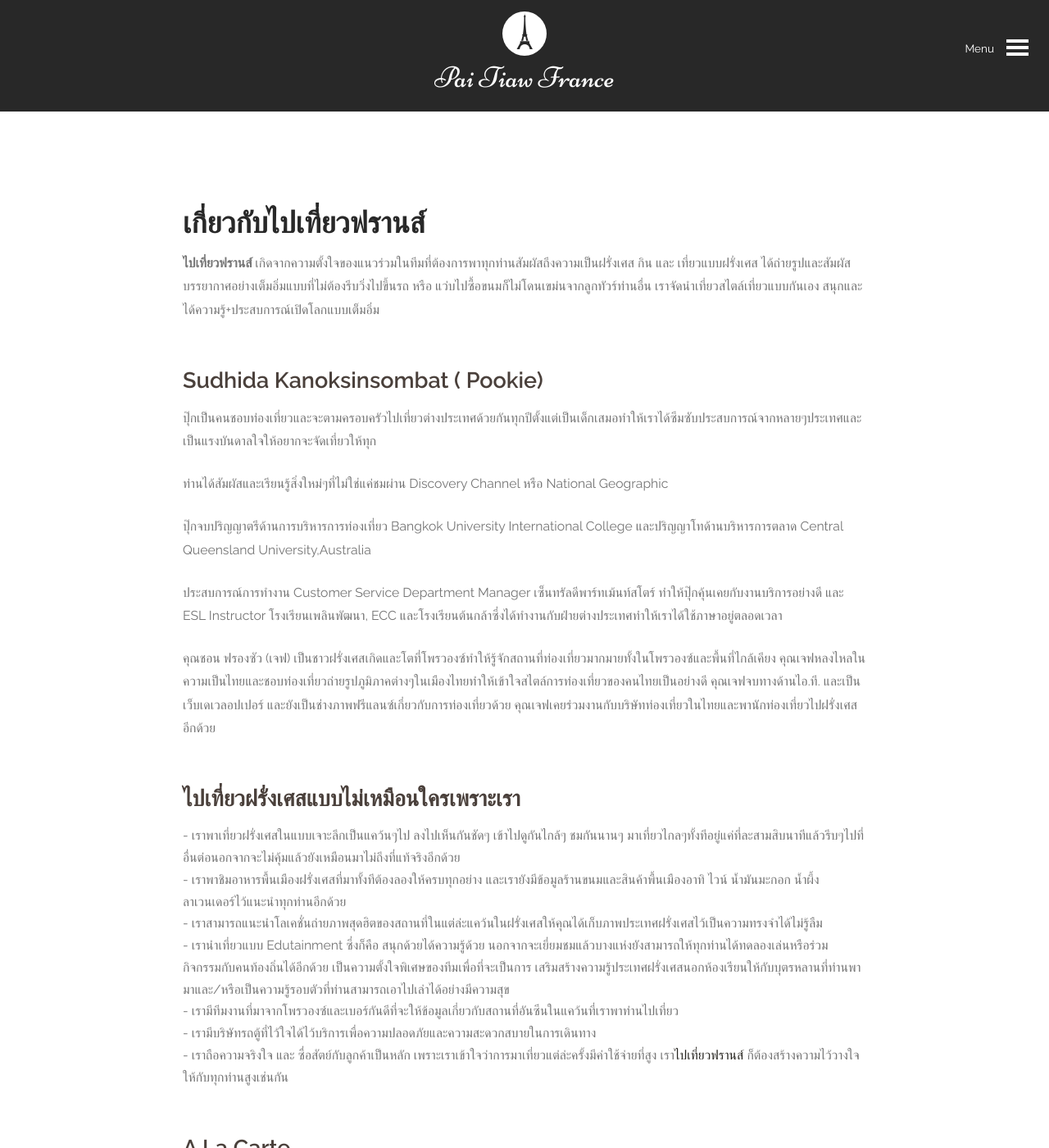
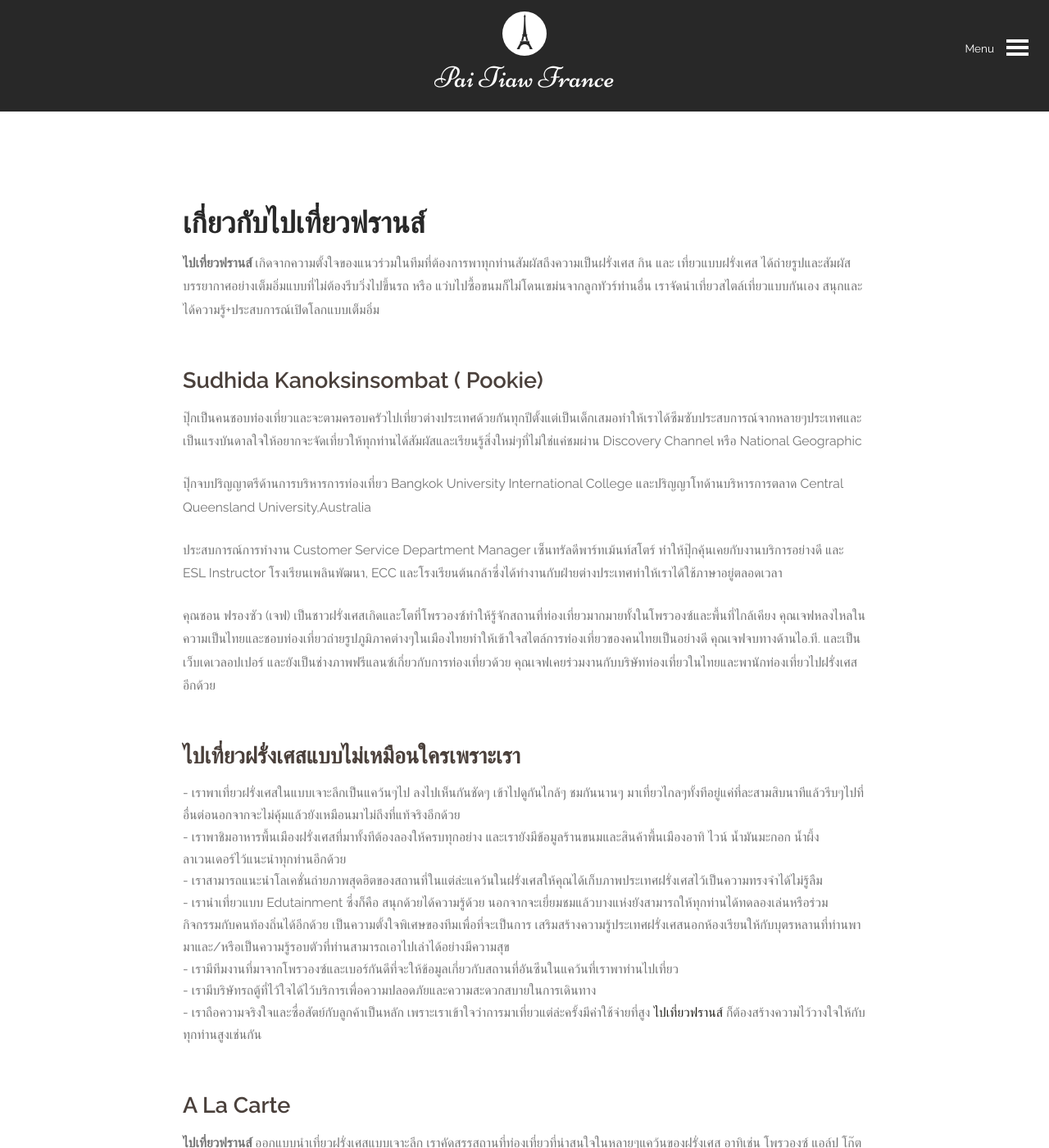
Before and after one commit to paitiewfrance/paitiewfrance.github.io, a Jekyll site: the page built from about.md, in a window 1280 px wide and 1400 px high. Shown: the whole window at 82% size. Built offline with Jekyll 4.4.1, drawn with Linux system fonts in a browser that asks for light colours; nearby versions of some CDN libraries; some web fonts are replaced.

Commit message:
Change super thai language

```diff
--- a/about.md
+++ b/about.md
@@ -15,9 +15,7 @@ sitemap:
 
 
 ### Sudhida Kanoksinsombat ( Pookie)
-ปุ๊กเป็นคนชอบท่องเที่ยวและจะตามครอบครัวไปเที่ยวต่างประเทศด้วยกันทุกปีตั้งแต่เป็นเด็กเสมอทำให้เราได้ซึมซับประสบการณ์จากหลายๆประเทศและเป็นแรงบันดาลใจให้อยากจะจัดเที่ยวให้ทุก
-
-ท่านได้สัมผัสและเรียนรู้สิ่งใหม่ๆที่ไม่ใช่แค่ชมผ่าน Discovery Channel หรือ National Geographic
+ปุ๊กเป็นคนชอบท่องเที่ยวและจะตามครอบครัวไปเที่ยวต่างประเทศด้วยกันทุกปีตั้งแต่เป็นเด็กเสมอทำให้เราได้ซึมซับประสบการณ์จากหลายๆประเทศและเป็นแรงบันดาลใจให้อยากจะจัดเที่ยวให้ทุกท่านได้สัมผัสและเรียนรู้สิ่งใหม่ๆที่ไม่ใช่แค่ชมผ่าน Discovery Channel หรือ National Geographic
 
 ปุ๊กจบปริญญาตรีด้านการบริหารการท่องเที่ยว Bangkok University International College และปริญญาโทด้านบริหารการตลาด Central Queensland University,Australia
 
@@ -48,7 +46,7 @@ sitemap:
         -  เรามีบริษัทรถตู้ที่ไว้ใจได้ไว้บริการเพื่อความปลอดภัยและความสะดวกสบายในการเดินทาง
     </li>
     <li>
-        -  เราถือความจริงใจ และ ซื่อสัตย์กับลูกค้าเป็นหลัก เพราะเราเข้าใจว่าการมาเที่ยวแต่ล่ะครั้งมีค่าใช้จ่ายที่สูง เรา<strong>ไปเที่ยวฟรานส์ </strong>ก็ต้องสร้างความไว้วางใจให้กับทุกท่านสูงเช่นกัน
+        -  เราถือความจริงใจและซื่อสัตย์กับลูกค้าเป็นหลัก เพราะเราเข้าใจว่าการมาเที่ยวแต่ล่ะครั้งมีค่าใช้จ่ายที่สูง <strong>ไปเที่ยวฟรานส์ </strong>ก็ต้องสร้างความไว้วางใจให้กับทุกท่านสูงเช่นกัน
     </li>
 </ul>
 
```
